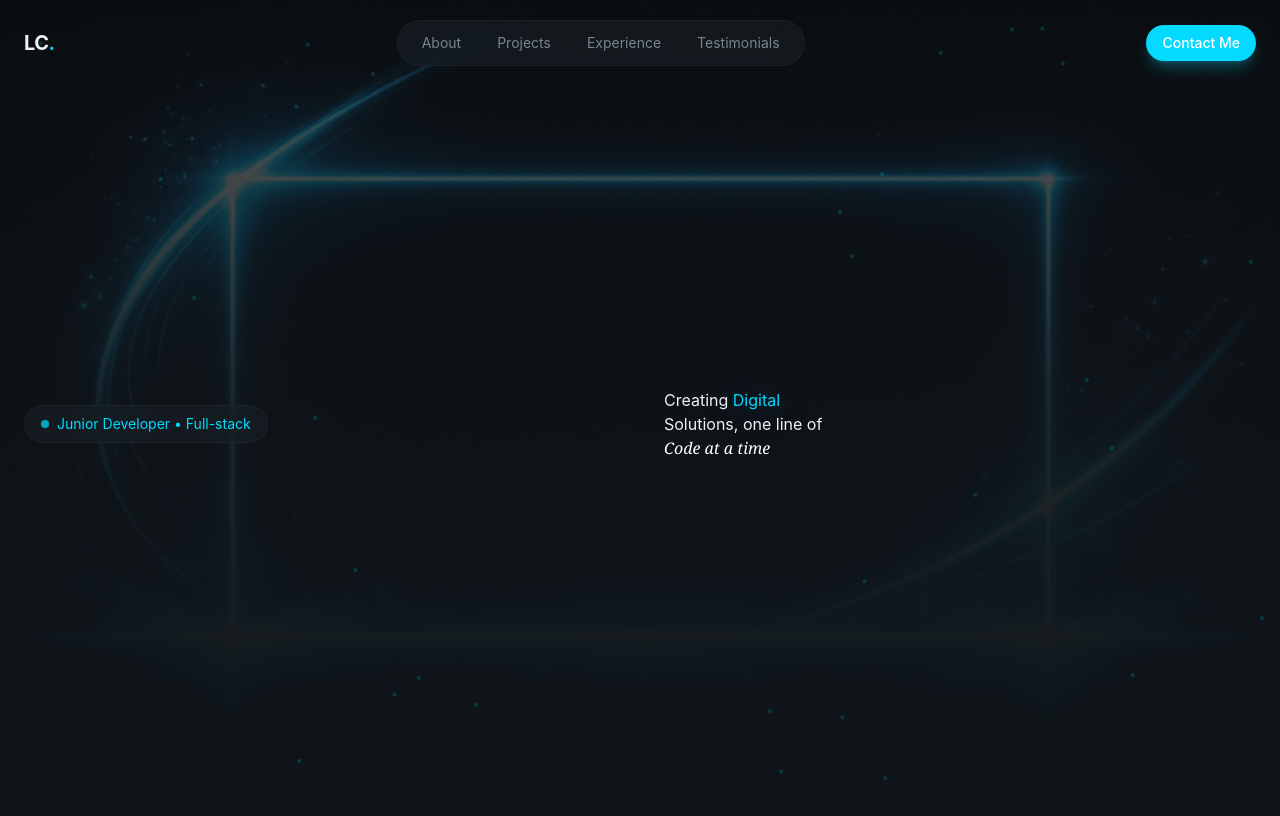
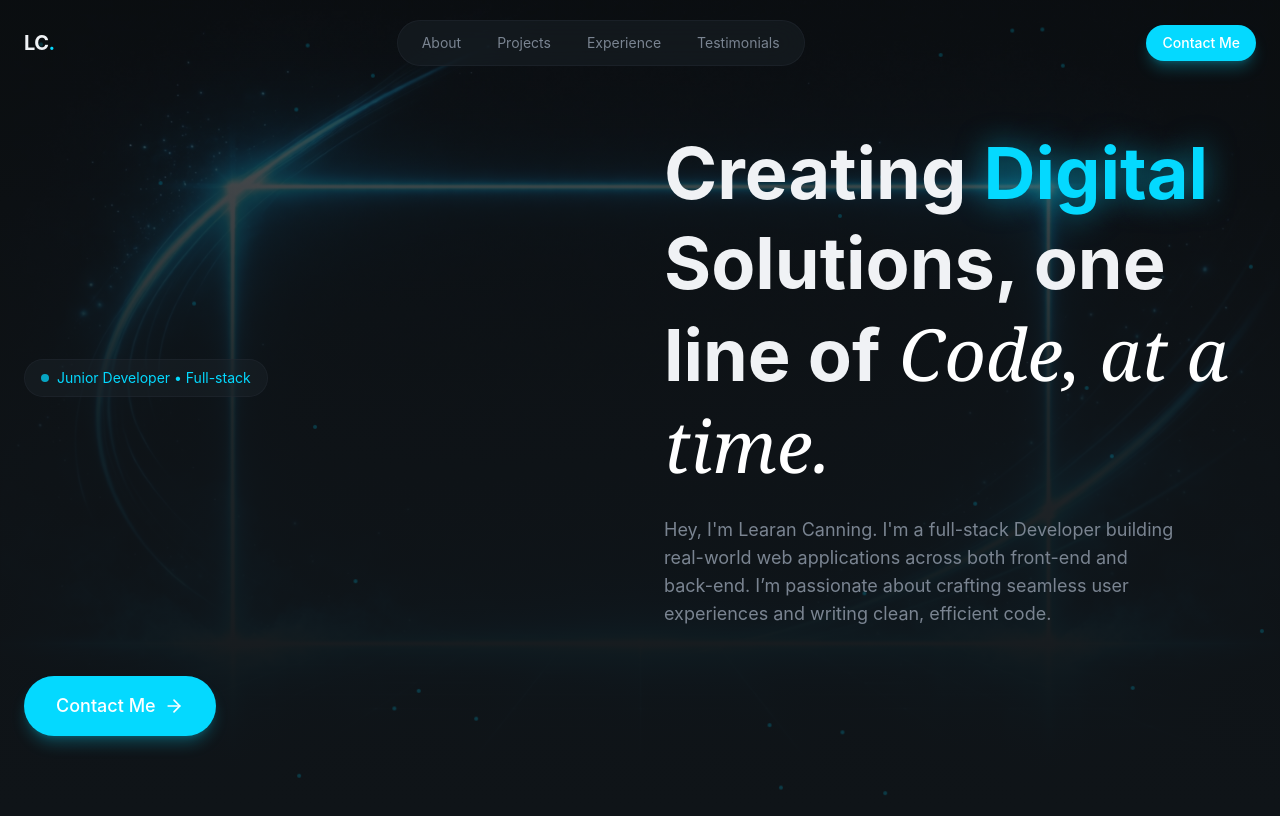
Before and after one commit to Learan-Canning/Dev-Personal-Portfolio, a React (Vite) app: page / in a window 1280 px wide. Built offline with nearby package versions, Linux system fonts and the light colour scheme.

Commit message:
add ArrowRight icon to hero Contact Me button,add key to generated particle dots for stable React rendering, refine hero headline and intro copy styling and fix glow-text shadow declaration in styles

```diff
--- a/src/sections/Hero.jsx
+++ b/src/sections/Hero.jsx
@@ -1,3 +1,7 @@
+import { Button } from "@/components/Button";
+import { ArrowRight } from "lucide-react";
+
+
 export const Hero = () => {
     return (
     <section className="relative min-h-screen flex items-center overflow-hidden">
@@ -14,7 +18,7 @@ export const Hero = () => {
             { /* dots */ }
             <div className="absolute inset-0 overflow-hidden pointer-events-none">
                 {[...Array(30)].map((_, i) => (
-                    <div className="absolute w-1 h-1 rounded-full opacity-20"
+                    <div key={i} className="absolute w-1 h-1 rounded-full opacity-20"
                         style={{
                             backgroundColor: "#04d9ff",
                             left: `${Math.random() * 100}%`,
@@ -41,22 +45,29 @@ export const Hero = () => {
                     </div>
 
                     {/* Headline */}
-                    <div>
-                        <h1>
+                    <div className="space-y-4">
+                        <h1 className="text-5xl md:text-6xl lg:text-7xl font-bold leading-tight animate-fade-in animate-delay-100">
                             Creating <span className="text-primary glow-text">Digital</span>
                             <br />
                             Solutions, one line of
-                            <br />
-                            <span className="font-serif italic font-normal text-white">Code at a time </span>
 
-
-
-
+                            <span className="font-serif italic font-normal text-white"> Code, at a time.
+                            </span>
 
                         </h1>
+                        <p className="mt-6 text-lg text-muted-foreground max-w-lg animate-fade-in animation-delay-200">
+                         Hey, I'm Learan Canning. I'm a full-stack Developer building real-world web applications across both front-end and back-end. I’m passionate about crafting seamless user experiences and writing clean, efficient code.
+                         </p>
+                    </div>
+
+                    {/* CTA Buttons */}
+                    <div>
+                        <Button size="lg">Contact Me <ArrowRight className="w-5 h-5"/></Button>
+
                     </div>
 
                     {/* Right Column - Image */}
+
                 </div>
             </div>
         </section>
```
Also changed, not shown: src/index.css (+3 -5 lines).
